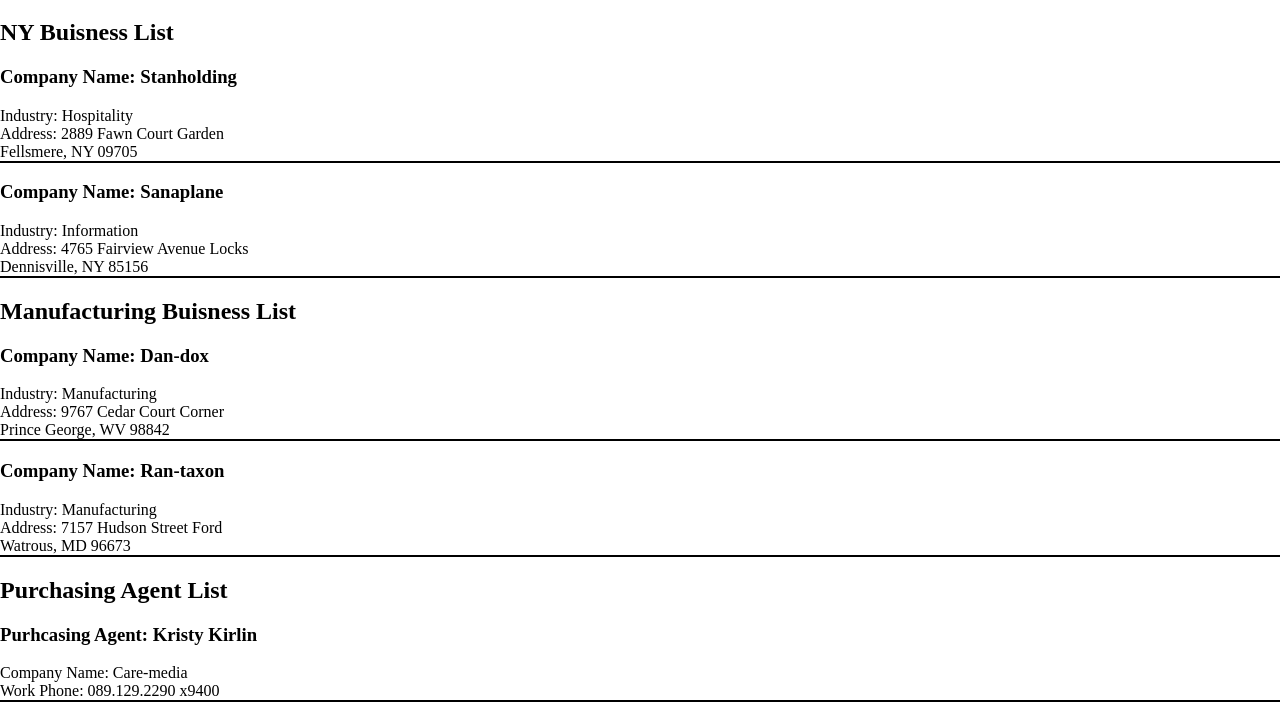
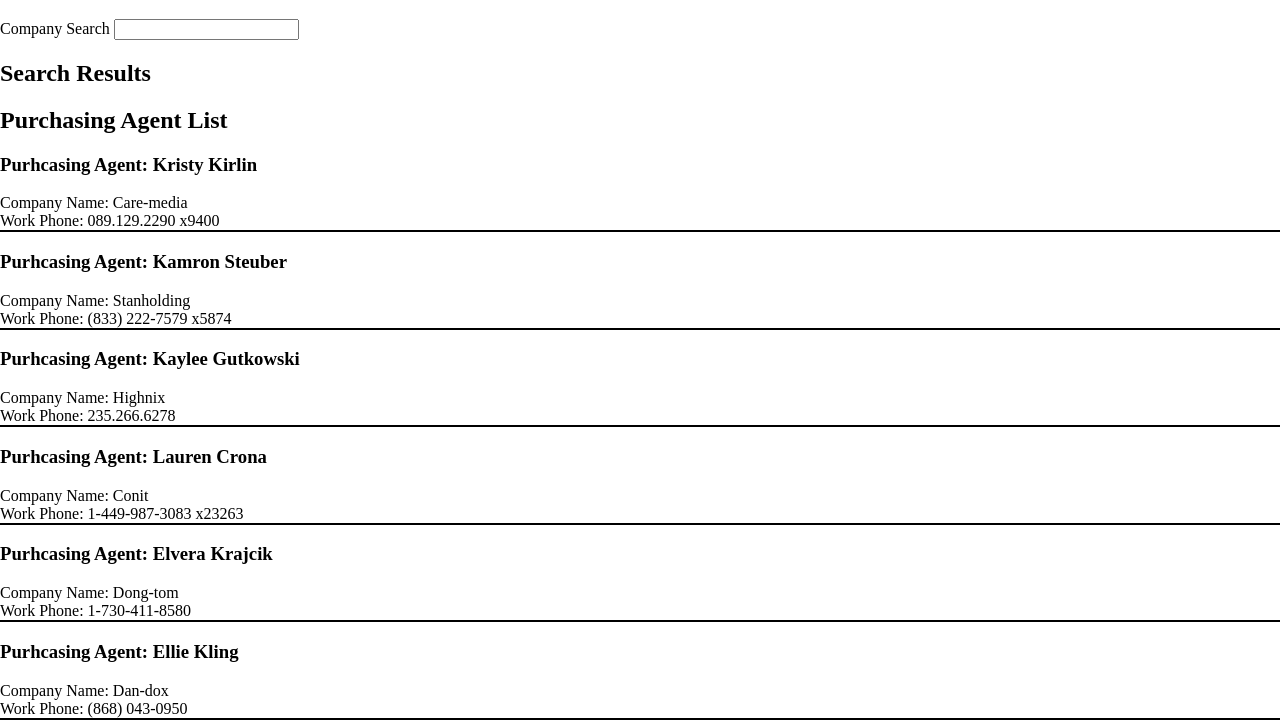
Before and after one commit to mgjeffries/NSS-dotard-and-simpleton, a plain HTML site: page index.html in a window 1280 px wide. Shown: the part 61-784 px from the top of the page. Drawn offline with Linux system fonts and the light colour scheme.

Commit message:
add searching that appends to list

```diff
--- a/index.html
+++ b/index.html
@@ -11,10 +11,17 @@
     <h1>Dotard and Simpleton - Hometown Branch</h1>
   </header>
   <main>
-    <h2>NY Buisness List</h2>
+
+    <label for="company-search">Company Search</label>
+    <input type="t ext" name="company-search" id="company-search">
+
+
+    <h2>Search Results</h2>
+    <article class="found-companies"></article>
+    <!-- <h2>NY Buisness List</h2>
     <article class="ny-list"></article>
     <h2>Manufacturing Buisness List</h2>
-    <article class="manufacturing-list"></article>
+    <article class="manufacturing-list"></article> -->
     <h2>Purchasing Agent List</h2>
     <article class="purchasing-agents"></article>
   </main>
--- a/scripts/BusinessProvider.js
+++ b/scripts/BusinessProvider.js
@@ -123,3 +123,7 @@ export const usePurchasingAgents = () => {
     }
   })
 }
+
+export const findBusinesses = (searchCriteria) => {
+  return businesses.filter(business => business.companyName.includes(searchCriteria))
+}
--- a/scripts/DOM-modifier.js
+++ b/scripts/DOM-modifier.js
@@ -1,27 +1,27 @@
 import { businessHTMLCreator } from './Business.js'
 import { purchasingAgentHTMLCreator } from './PurchasingAgent.js'
-import { useBusinesses } from './BusinessProvider.js'
-import { usePurchasingAgents } from './BusinessProvider.js'
-import { filterBusinessNY } from './BuisnessFilter.js'
-import { filterBusinessManufacturing } from './BuisnessFilter.js'
+import { useBusinesses, findBusinesses, usePurchasingAgents } from './BusinessProvider.js'
+import { filterBusinessNY, filterBusinessManufacturing } from './BuisnessFilter.js'
+
+
 
 
 export const listNYBusinesses = () => {
-  domModifier(".ny-list", useBusinesses, filterBusinessNY, businessHTMLCreator)
+  domModifier(".ny-list", useBusinesses(), filterBusinessNY, businessHTMLCreator)
 }
 
 export const listManufacturingBuisnesses = () => {
-  domModifier(".manufacturing-list", useBusinesses, filterBusinessManufacturing, businessHTMLCreator)
+  domModifier(".manufacturing-list", useBusinesses(), filterBusinessManufacturing, businessHTMLCreator)
 }
 
 export const listPurchasingAgents = () => {
-  domModifier(".purchasing-agents", usePurchasingAgents, noFilter, purchasingAgentHTMLCreator)
+  domModifier(".purchasing-agents", usePurchasingAgents(), noFilter, purchasingAgentHTMLCreator)
 }
 
 const domModifier = (target, data, filter, htmlCreator) => {
   const contentTarget = document.querySelector(target)
 
-  const allBuisnessesArray = data()
+  const allBuisnessesArray = data
   const filteredBuisness = filter(allBuisnessesArray)
 
   filteredBuisness.forEach(business => {
@@ -30,3 +30,14 @@ const domModifier = (target, data, filter, htmlCreator) => {
 }
 
 const noFilter = (obj) => obj
+
+
+const companySearchForm = document.querySelector("#company-search")
+
+companySearchForm.addEventListener("keypress", keyPressEvent => {
+  if (keyPressEvent.charCode === 13) {
+    const searchResultData = findBusinesses(keyPressEvent.target.value)
+    console.log(searchResultData)
+    domModifier(".found-companies", searchResultData, noFilter, businessHTMLCreator)
+  }
+})
--- a/scripts/main.js
+++ b/scripts/main.js
@@ -1,7 +1,10 @@
 import { listNYBusinesses } from './DOM-modifier.js'
 import { listManufacturingBuisnesses } from './DOM-modifier.js'
 import { listPurchasingAgents } from './DOM-modifier.js'
+import { findBusinesses } from './BusinessProvider.js'
 
-listNYBusinesses()
-listManufacturingBuisnesses()
+// listNYBusinesses()
+// listManufacturingBuisnesses()
 listPurchasingAgents()
+
+console.log(findBusinesses('a'))
```
